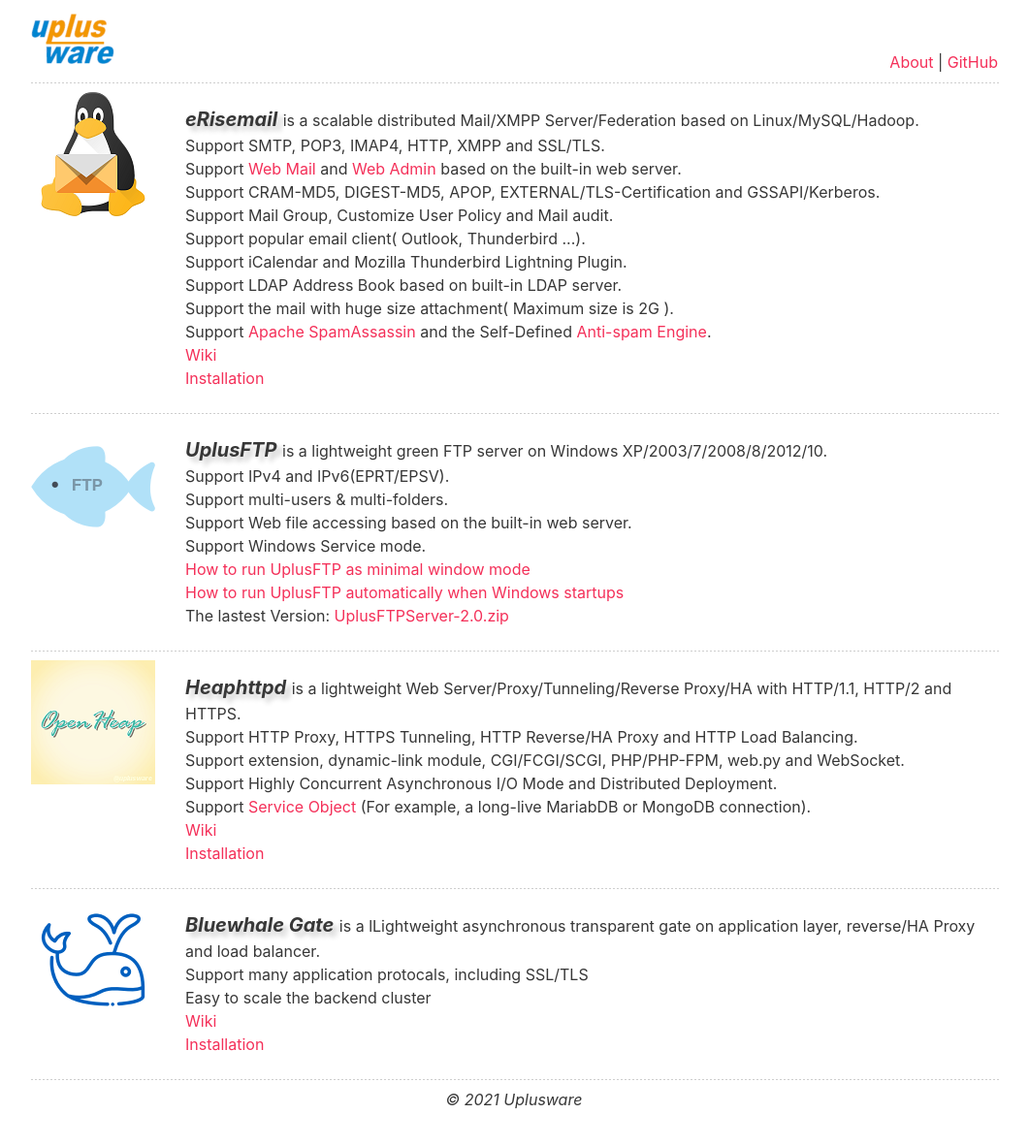
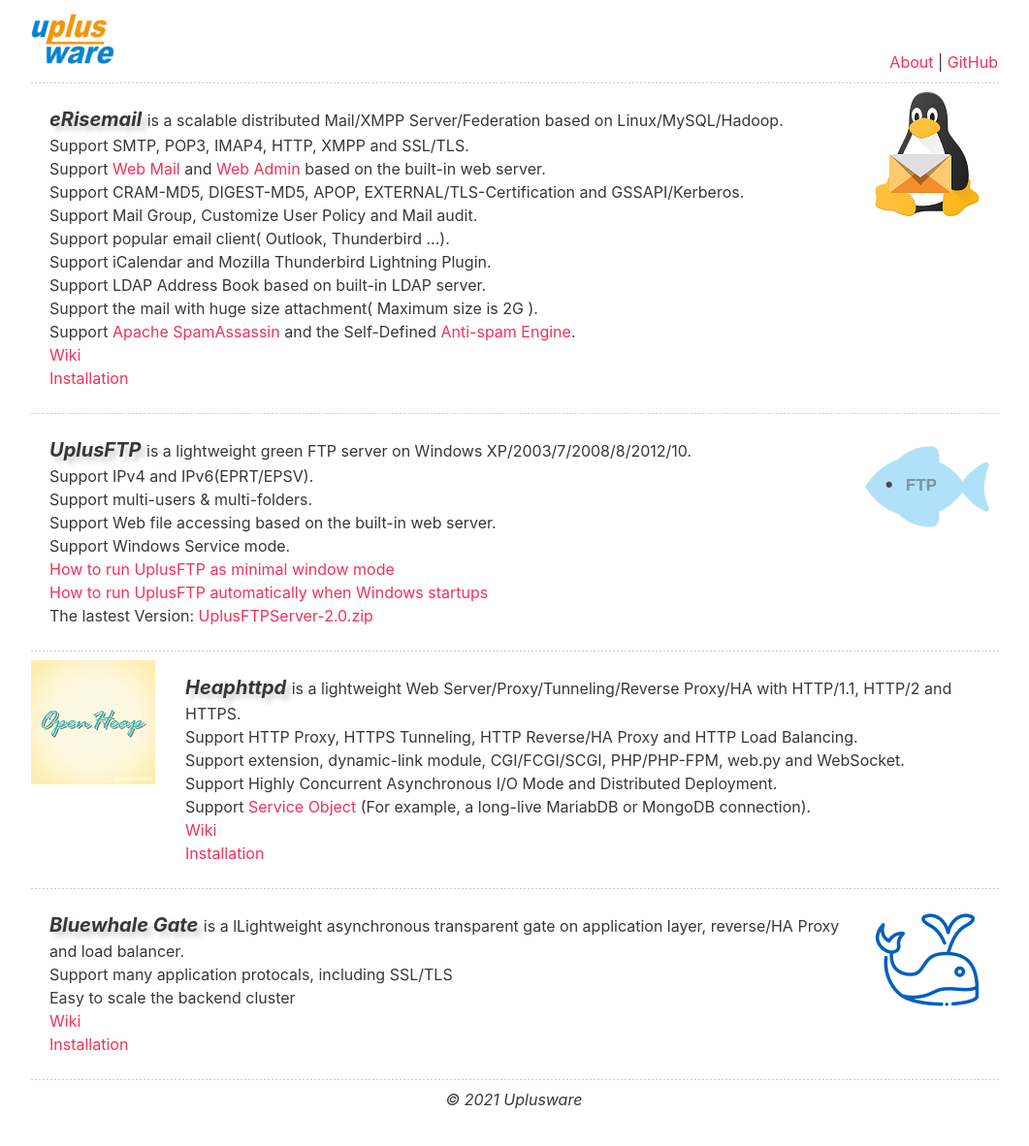
Before and after one commit to uplusware/uplusware.github.io, a Jekyll site: the page index.html, which Jekyll copies as it is, in a window 1280 px wide. Shown: the whole page at 97% size, without its empty margins (110-1171 px from the left). Built offline with Jekyll 4.4.1, drawn with Linux system fonts in a browser that asks for light colours.

Commit message:
Update index.html

```diff
--- a/index.html
+++ b/index.html
@@ -17,9 +17,7 @@
 			</tr>
 		</table>
 		<hr>
-		<table width="100%"><tr><td width="138" valign="top">
-		<img src="https://uplusware.github.io/images/erisemail.png" alt="erisemail">
-		</td><td valign="middle">
+		<table width="100%"><tr><td valign="middle">
 			<ul>
 			<li><span style="text-shadow: 5px 5px 5px #cccccc; font-size: 125%"><strong><em>eRisemail</em></strong> </span> is a scalable distributed Mail/XMPP Server/Federation based on Linux/MySQL/Hadoop.</li>
 			<li>Support SMTP, POP3, IMAP4, HTTP, XMPP and SSL/TLS.</li>
@@ -34,14 +32,14 @@
 			<li><a href="https://github.com/uplusware/erisemail/wiki" target="_blank">Wiki</a> </li>
 			<li><a href="https://github.com/uplusware/erisemail/wiki/Installation" target="_blank">Installation</a></li>
 			</ul>
+		</td><td width="138" valign="top">
+		<img src="https://uplusware.github.io/images/erisemail.png" alt="erisemail">
 		</td></tr></table>
 
 
 		<hr>
 
-		<table width="100%"><tr><td width="138" valign="top">
-		<img src="https://uplusware.github.io/images/uplusftpsrv.png" alt="UplusFTP">
-		</td><td valign="middle">
+		<table width="100%"><tr><td valign="middle">
 			<ul>
 			<li><span style="text-shadow: 5px 5px 5px #cccccc; font-size: 125%"><strong><em>UplusFTP</em></strong> </span> is a lightweight green FTP server on Windows XP/2003/7/2008/8/2012/10.</li>
 			<li>Support IPv4 and IPv6(EPRT/EPSV).</li>
@@ -52,6 +50,8 @@
 			<li><a href="https://uplusware.github.io/2015/08/11/How-to-run-UplusFtp-automatically-when-Windows-startups.html">How to run UplusFTP automatically when Windows startups</a></li>
 			<li>The lastest Version: <a href="https://uplusware.github.io/projects/uplusftp/UplusFTPServer-2.0.zip">UplusFTPServer-2.0.zip</a></li>
 			</ul>
+		</td><td width="138" valign="top">
+		<img src="https://uplusware.github.io/images/uplusftpsrv.png" alt="UplusFTP">
 		</td></tr></table>
 
 
@@ -71,9 +71,7 @@
 		</td></tr></table>
 
 		<hr>
-		<table width="100%"><tr><td width="138" valign="top">
-		<img src="https://uplusware.github.io/images/bluewhale.png" alt="Bluewhale Gate">
-		</td><td valign="middle">
+		<table width="100%"><tr><td valign="middle">
 			<ul>
 			<li><span style="text-shadow: 5px 5px 5px #cccccc; font-size: 125%"><strong><em>Bluewhale Gate</em></strong> </span> is a lLightweight asynchronous transparent gate on application layer, reverse/HA Proxy and load balancer.</li>
             		<li>Support many application protocals, including SSL/TLS</li>
@@ -81,6 +79,8 @@
 			<li><a href="https://github.com/uplusware/bluewhale/wiki" target="_blank">Wiki</a></li>
 			<li><a href="https://github.com/uplusware/bluewhale/wiki/Installation" target="_blank">Installation</a></li>
 			</ul>
+		</td><td width="138" valign="top">
+		<img src="https://uplusware.github.io/images/bluewhale.png" alt="Bluewhale Gate">
 		</td></tr></table>
 
 		<hr>
```
